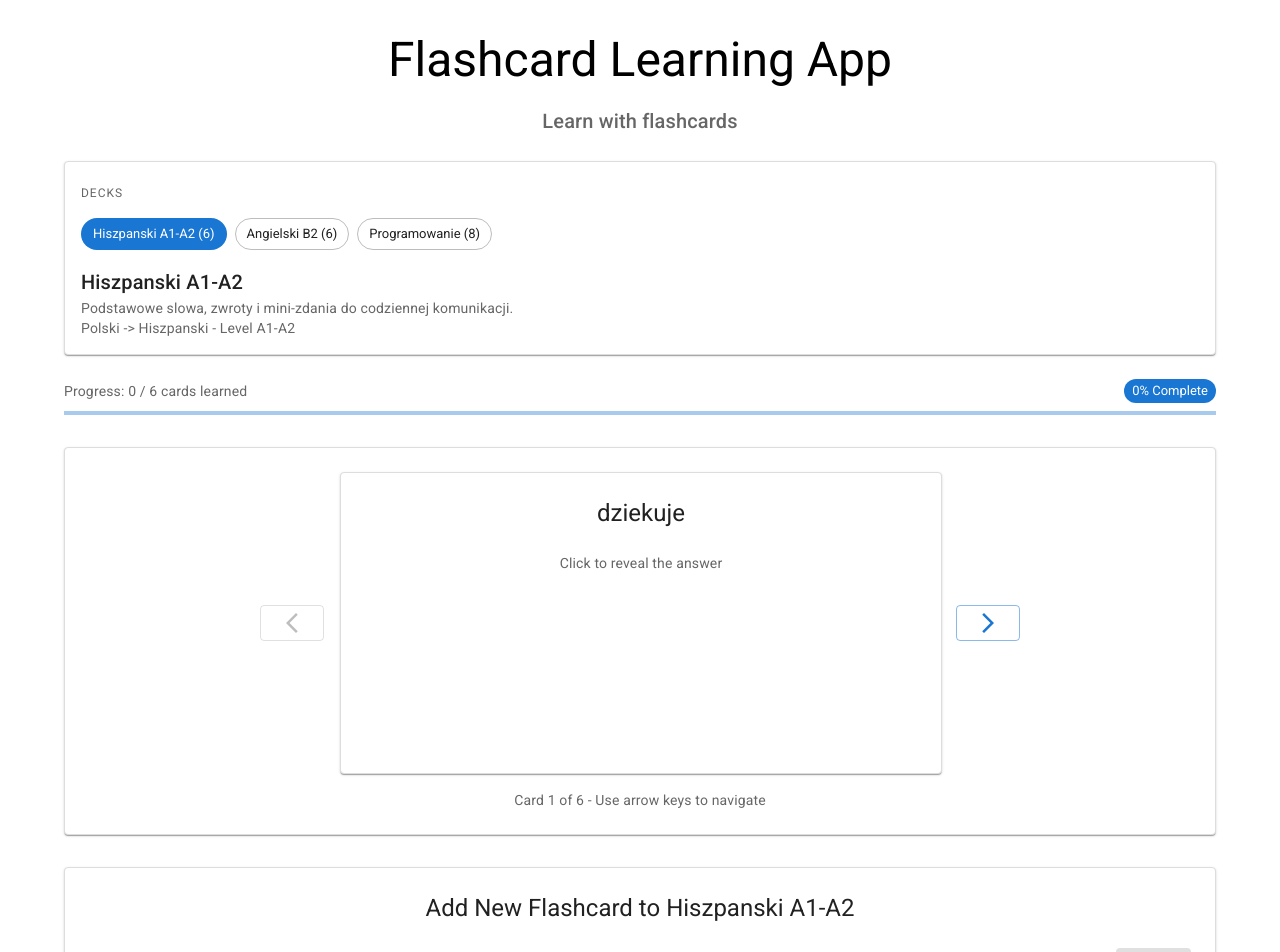
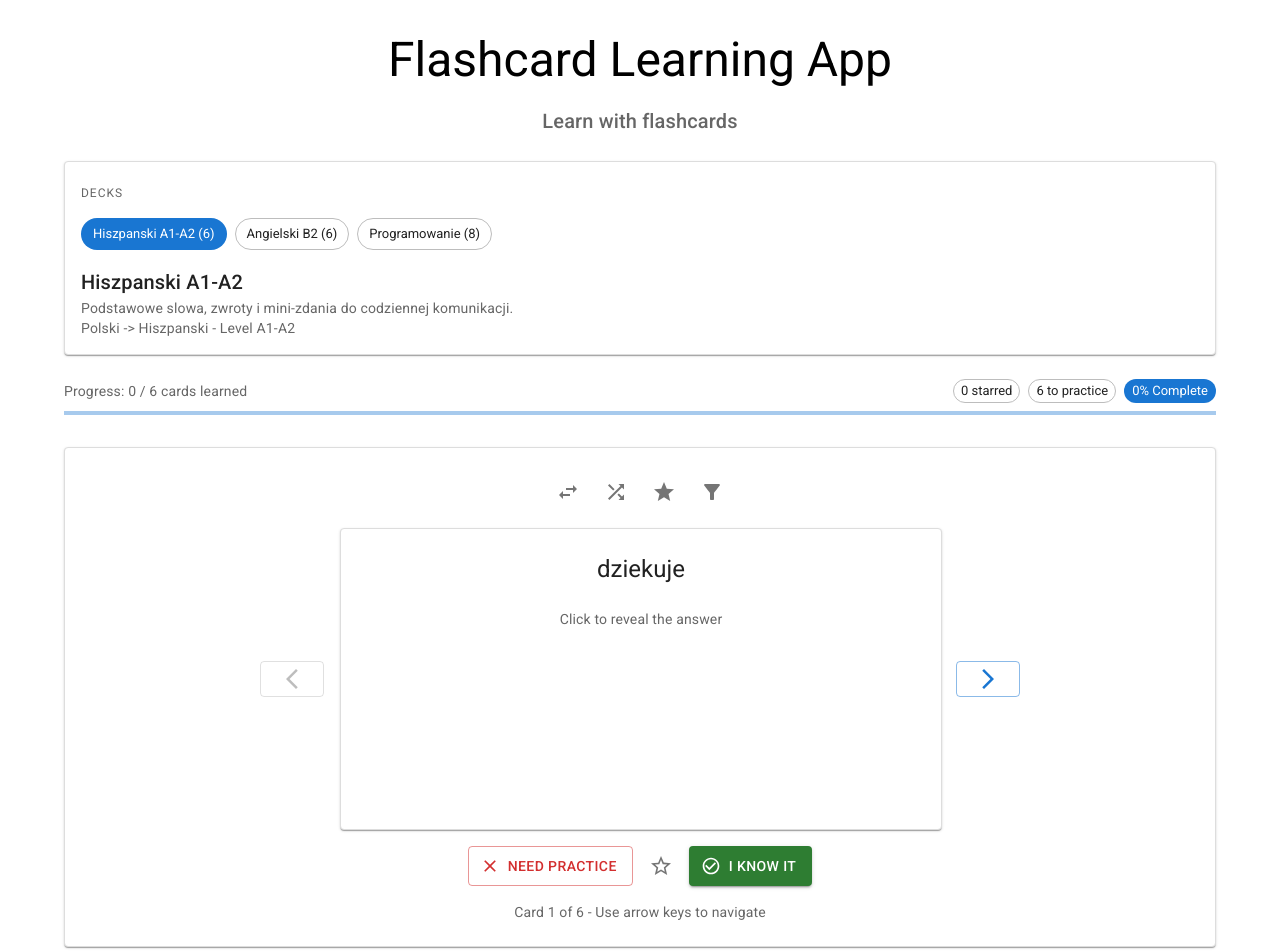
Before and after one commit to julianowicka/flashcard-typescript, a React (Create React App) app: page / in a window 1280 px wide. Shown: the top 952 px of the page. Built offline with nearby package versions, Linux system fonts and the light colour scheme.

Commit message:
feat: improve flashcard study mode

```diff
--- a/src/App.tsx
+++ b/src/App.tsx
@@ -1,14 +1,39 @@
-import React, {ChangeEventHandler, useEffect, useState} from 'react';
+import React, {ChangeEventHandler, useEffect, useMemo, useState} from 'react';
 import './App.css';
 import Flashcard from "./components/Flashcard/Flashcard";
-import {Box, Button, Chip, Container, LinearProgress, Paper, Stack, TextField, Typography} from "@mui/material";
+import {
+    Box,
+    Button,
+    Chip,
+    Container,
+    IconButton,
+    LinearProgress,
+    Paper,
+    Stack,
+    TextField,
+    Tooltip,
+    Typography
+} from "@mui/material";
 import {DeckModel, FlashcardModel} from "./components/Flashcard/FlashcardModel";
 import ArrowForwardIosIcon from '@mui/icons-material/ArrowForwardIos';
 import ArrowBackIosNewIcon from '@mui/icons-material/ArrowBackIosNew';
 import AddIcon from '@mui/icons-material/Add';
+import CheckCircleOutlineIcon from '@mui/icons-material/CheckCircleOutline';
+import CloseIcon from '@mui/icons-material/Close';
+import ShuffleIcon from '@mui/icons-material/Shuffle';
+import StarIcon from '@mui/icons-material/Star';
+import StarBorderIcon from '@mui/icons-material/StarBorder';
+import SwapHorizIcon from '@mui/icons-material/SwapHoriz';
+import FilterAltIcon from '@mui/icons-material/FilterAlt';
 import {mockDecks} from "./components/Flashcard/util/mockFlashcards";
 
 const STORAGE_KEY = "flashcard-learning-decks";
+const EMPTY_FLASHCARDS: FlashcardModel[] = [];
+
+interface StudyEntry {
+    flashcard: FlashcardModel,
+    deckIndex: number,
+}
 
 const loadInitialDecks = (): DeckModel[] => {
     const fallbackDecks = mockDecks();
@@ -27,26 +52,75 @@ const loadInitialDecks = (): DeckModel[] => {
     }
 };
 
+const shuffleIndexes = (indexes: number[]): number[] => {
+    const shuffledIndexes = [...indexes];
+
+    for (let i = shuffledIndexes.length - 1; i > 0; i -= 1) {
+        const randomIndex = Math.floor(Math.random() * (i + 1));
+        [shuffledIndexes[i], shuffledIndexes[randomIndex]] = [shuffledIndexes[randomIndex], shuffledIndexes[i]];
+    }
+
+    return shuffledIndexes;
+};
+
 function App() {
     const [decks, setDecks] = useState<DeckModel[]>(loadInitialDecks);
     const [selectedDeckId, setSelectedDeckId] = useState(decks[0]?.id ?? "");
     const [currentIndex, setCurrentIndex] = useState(0);
     const [questionInputValue, setQuestionInputValue] = useState("");
     const [answerInputValue, setAnswerInputValue] = useState("");
+    const [isReversed, setIsReversed] = useState(false);
+    const [isShuffled, setIsShuffled] = useState(false);
+    const [shuffleOrder, setShuffleOrder] = useState<number[]>([]);
+    const [showStarredOnly, setShowStarredOnly] = useState(false);
+    const [showNeedsPracticeOnly, setShowNeedsPracticeOnly] = useState(false);
 
     const currentDeck = decks.find(deck => deck.id === selectedDeckId) ?? decks[0];
-    const flashcards = currentDeck?.flashcards ?? [];
-    const currentFlashcard = flashcards[currentIndex] ?? flashcards[0];
+    const flashcards = currentDeck?.flashcards ?? EMPTY_FLASHCARDS;
+
+    const filteredEntries = useMemo<StudyEntry[]>(() => {
+        return flashcards
+            .map((flashcard, deckIndex) => ({flashcard, deckIndex}))
+            .filter(entry => !showStarredOnly || entry.flashcard.isStarred)
+            .filter(entry => {
+                if (!showNeedsPracticeOnly) {
+                    return true;
+                }
+
+                return !entry.flashcard.isLearned || (entry.flashcard.incorrectCount ?? 0) > 0;
+            });
+    }, [flashcards, showNeedsPracticeOnly, showStarredOnly]);
+
+    const visibleEntries = useMemo<StudyEntry[]>(() => {
+        if (!isShuffled) {
+            return filteredEntries;
+        }
+
+        const orderedEntries = shuffleOrder
+            .map(deckIndex => filteredEntries.find(entry => entry.deckIndex === deckIndex))
+            .filter((entry): entry is StudyEntry => Boolean(entry));
+        const missingEntries = filteredEntries.filter(entry => !shuffleOrder.includes(entry.deckIndex));
+
+        return [...orderedEntries, ...missingEntries];
+    }, [filteredEntries, isShuffled, shuffleOrder]);
+
+    const currentEntry = visibleEntries[currentIndex];
+    const currentFlashcard = currentEntry?.flashcard;
+    const displayedQuestion = isReversed ? currentFlashcard?.answer : currentFlashcard?.question;
+    const displayedAnswer = isReversed ? currentFlashcard?.question : currentFlashcard?.answer;
+    const learnedCount = flashcards.filter(card => card.isLearned).length;
+    const starredCount = flashcards.filter(card => card.isStarred).length;
+    const needsPracticeCount = flashcards.filter(card => !card.isLearned || (card.incorrectCount ?? 0) > 0).length;
 
     useEffect(() => {
         window.localStorage.setItem(STORAGE_KEY, JSON.stringify(decks));
     }, [decks]);
 
     useEffect(() => {
-        if (currentIndex > flashcards.length - 1) {
-            setCurrentIndex(Math.max(flashcards.length - 1, 0));
+        if (currentIndex > visibleEntries.length - 1) {
+            setCurrentIndex(Math.max(visibleEntries.length - 1, 0));
         }
-    }, [currentIndex, flashcards.length]);
+    }, [currentIndex, visibleEntries.length]);
 
     const updateSelectedDeck = (updater: (flashcards: FlashcardModel[]) => FlashcardModel[]) => {
         setDecks(previousDecks => previousDecks.map(deck => {
@@ -61,26 +135,61 @@ function App() {
         }));
     };
 
+    const updateFlashcardAtDeckIndex = (deckIndex: number, updater: (flashcard: FlashcardModel) => FlashcardModel) => {
+        updateSelectedDeck(previousFlashcards => previousFlashcards.map((flashcard, flashcardIndex) => {
+            if (flashcardIndex !== deckIndex) {
+                return flashcard;
+            }
+
+            return updater(flashcard);
+        }));
+    };
+
     const handleSelectDeck = (deckId: string) => {
         setSelectedDeckId(deckId);
         setCurrentIndex(0);
+        setShuffleOrder([]);
     };
 
     const toggleIsLearned = (index: number, checked: boolean) => {
-        updateSelectedDeck(previousFlashcards => previousFlashcards.map((flashcard, flashcardIndex) => {
-            if (flashcardIndex !== index) {
-                return flashcard;
+        updateFlashcardAtDeckIndex(index, flashcard => ({
+            ...flashcard,
+            isLearned: checked,
+            lastReviewedAt: new Date().toISOString(),
+        }));
+    };
+
+    const markCurrentFlashcard = (isKnown: boolean) => {
+        if (!currentEntry) {
+            return;
         }
 
-            return {
+        updateFlashcardAtDeckIndex(currentEntry.deckIndex, flashcard => ({
             ...flashcard,
-                isLearned: checked,
+            isLearned: isKnown,
+            correctCount: (flashcard.correctCount ?? 0) + (isKnown ? 1 : 0),
+            incorrectCount: (flashcard.incorrectCount ?? 0) + (isKnown ? 0 : 1),
+            lastReviewedAt: new Date().toISOString(),
+        }));
+
+        if (currentIndex < visibleEntries.length - 1) {
+            setCurrentIndex(currentIndex + 1);
+        }
     };
+
+    const toggleCurrentStar = () => {
+        if (!currentEntry) {
+            return;
+        }
+
+        updateFlashcardAtDeckIndex(currentEntry.deckIndex, flashcard => ({
+            ...flashcard,
+            isStarred: !flashcard.isStarred,
         }));
     };
 
     const goToNext = () => {
-        if (currentIndex < flashcards.length - 1) {
+        if (currentIndex < visibleEntries.length - 1) {
             setCurrentIndex(currentIndex + 1);
         }
     };
@@ -112,6 +221,9 @@ function App() {
                     targetLanguage: currentDeck.targetLanguage,
                     level: currentDeck.level,
                     isLearned: false,
+                    isStarred: false,
+                    correctCount: 0,
+                    incorrectCount: 0,
                 }
             ]));
             setAnswerInputValue("");
@@ -119,8 +231,24 @@ function App() {
         }
     };
 
+    const toggleShuffle = () => {
+        const nextIsShuffled = !isShuffled;
+        setIsShuffled(nextIsShuffled);
+        setShuffleOrder(nextIsShuffled ? shuffleIndexes(filteredEntries.map(entry => entry.deckIndex)) : []);
+        setCurrentIndex(0);
+    };
+
+    const toggleStarredFilter = () => {
+        setShowStarredOnly(!showStarredOnly);
+        setCurrentIndex(0);
+    };
+
+    const toggleNeedsPracticeFilter = () => {
+        setShowNeedsPracticeOnly(!showNeedsPracticeOnly);
+        setCurrentIndex(0);
+    };
+
     const getProgress = () => {
-        const learnedCount = flashcards.filter(card => card.isLearned).length;
         return flashcards.length > 0 ? (learnedCount / flashcards.length) * 100 : 0;
     };
 
@@ -173,13 +301,17 @@ function App() {
                 <Box sx={{ mt: 3, mb: 2 }}>
                     <Box sx={{ display: 'flex', justifyContent: 'space-between', alignItems: 'center', mb: 1 }}>
                         <Typography variant="body2" color="text.secondary">
-                            Progress: {flashcards.filter(card => card.isLearned).length} / {flashcards.length} cards learned
+                            Progress: {learnedCount} / {flashcards.length} cards learned
                         </Typography>
+                        <Stack direction="row" spacing={1}>
+                            <Chip label={`${starredCount} starred`} size="small" variant="outlined" />
+                            <Chip label={`${needsPracticeCount} to practice`} size="small" variant="outlined" />
                             <Chip
                                 label={`${Math.round(getProgress())}% Complete`}
                                 color={getProgress() === 100 ? 'success' : 'primary'}
                                 size="small"
                             />
+                        </Stack>
                     </Box>
                     <LinearProgress
                         variant="determinate"
@@ -189,6 +321,29 @@ function App() {
             </Box>
 
             <Paper sx={{ p: 3, mb: 4, border: '1px solid #ddd' }}>
+                <Stack direction="row" spacing={1} sx={{ justifyContent: 'center', flexWrap: 'wrap', rowGap: 1, mb: 2 }}>
+                    <Tooltip title="Reverse direction">
+                        <IconButton color={isReversed ? 'primary' : 'default'} onClick={() => setIsReversed(!isReversed)}>
+                            <SwapHorizIcon />
+                        </IconButton>
+                    </Tooltip>
+                    <Tooltip title="Shuffle cards">
+                        <IconButton color={isShuffled ? 'primary' : 'default'} onClick={toggleShuffle}>
+                            <ShuffleIcon />
+                        </IconButton>
+                    </Tooltip>
+                    <Tooltip title="Show starred only">
+                        <IconButton color={showStarredOnly ? 'primary' : 'default'} onClick={toggleStarredFilter}>
+                            <StarIcon />
+                        </IconButton>
+                    </Tooltip>
+                    <Tooltip title="Show cards to practice">
+                        <IconButton color={showNeedsPracticeOnly ? 'primary' : 'default'} onClick={toggleNeedsPracticeFilter}>
+                            <FilterAltIcon />
+                        </IconButton>
+                    </Tooltip>
+                </Stack>
+
                 <Box sx={{ display: 'flex', alignItems: 'center', justifyContent: 'center', gap: 2 }}>
                     <Button
                         variant="outlined"
@@ -199,32 +354,62 @@ function App() {
                     </Button>
 
                     <Box sx={{ flex: 1, maxWidth: 600 }}>
-                        {currentFlashcard && (
+                        {currentFlashcard ? (
                             <Flashcard
-                                answer={currentFlashcard.answer}
-                                question={currentFlashcard.question}
+                                answer={displayedAnswer ?? ""}
+                                question={displayedQuestion ?? ""}
                                 isLearned={currentFlashcard.isLearned}
                                 toggleIsLearnedFunction={toggleIsLearned}
-                                flashcardIndex={currentIndex}
-                                sourceLanguage={currentFlashcard.sourceLanguage}
-                                targetLanguage={currentFlashcard.targetLanguage}
+                                flashcardIndex={currentEntry.deckIndex}
+                                sourceLanguage={isReversed ? currentFlashcard.targetLanguage : currentFlashcard.sourceLanguage}
+                                targetLanguage={isReversed ? currentFlashcard.sourceLanguage : currentFlashcard.targetLanguage}
                                 example={currentFlashcard.example}
                                 level={currentFlashcard.level}
                             />
+                        ) : (
+                            <Paper sx={{ p: 4, textAlign: 'center', border: '1px dashed #bbb' }}>
+                                <Typography variant="h6">No cards match this view</Typography>
+                            </Paper>
                         )}
                     </Box>
 
                     <Button
                         variant="outlined"
                         onClick={goToNext}
-                        disabled={currentIndex === flashcards.length - 1}
+                        disabled={currentIndex === visibleEntries.length - 1 || visibleEntries.length === 0}
                     >
                         <ArrowForwardIosIcon/>
                     </Button>
                 </Box>
 
+                <Stack direction="row" spacing={1} sx={{ justifyContent: 'center', mt: 2, flexWrap: 'wrap', rowGap: 1 }}>
+                    <Button
+                        variant="outlined"
+                        color="error"
+                        startIcon={<CloseIcon />}
+                        onClick={() => markCurrentFlashcard(false)}
+                        disabled={!currentFlashcard}
+                    >
+                        Need practice
+                    </Button>
+                    <Tooltip title={currentFlashcard?.isStarred ? "Remove star" : "Star card"}>
+                        <IconButton onClick={toggleCurrentStar} disabled={!currentFlashcard}>
+                            {currentFlashcard?.isStarred ? <StarIcon color="warning" /> : <StarBorderIcon />}
+                        </IconButton>
+                    </Tooltip>
+                    <Button
+                        variant="contained"
+                        color="success"
+                        startIcon={<CheckCircleOutlineIcon />}
+                        onClick={() => markCurrentFlashcard(true)}
+                        disabled={!currentFlashcard}
+                    >
+                        I know it
+                    </Button>
+                </Stack>
+
                 <Typography variant="body2" color="text.secondary" sx={{ textAlign: 'center', mt: 2 }}>
-                    Card {currentIndex + 1} of {flashcards.length} - Use arrow keys to navigate
+                    Card {visibleEntries.length === 0 ? 0 : currentIndex + 1} of {visibleEntries.length} - Use arrow keys to navigate
                 </Typography>
             </Paper>
 
--- a/src/components/Flashcard/FlashcardModel.ts
+++ b/src/components/Flashcard/FlashcardModel.ts
@@ -9,6 +9,10 @@ export interface FlashcardModel {
     example?: string,
     tags?: string[],
     level?: string,
+    isStarred?: boolean,
+    correctCount?: number,
+    incorrectCount?: number,
+    lastReviewedAt?: string,
 }
 
 export interface DeckModel {
--- a/src/components/Flashcard/util/mockFlashcards.ts
+++ b/src/components/Flashcard/util/mockFlashcards.ts
@@ -78,6 +78,9 @@ const languageCard = (
     tags,
     level,
     isLearned: false,
+    isStarred: false,
+    correctCount: 0,
+    incorrectCount: 0,
 });
 
 export const mockDecks = (): DeckModel[] => [
```
Lines whose indentation alone changed are shown as unchanged.
